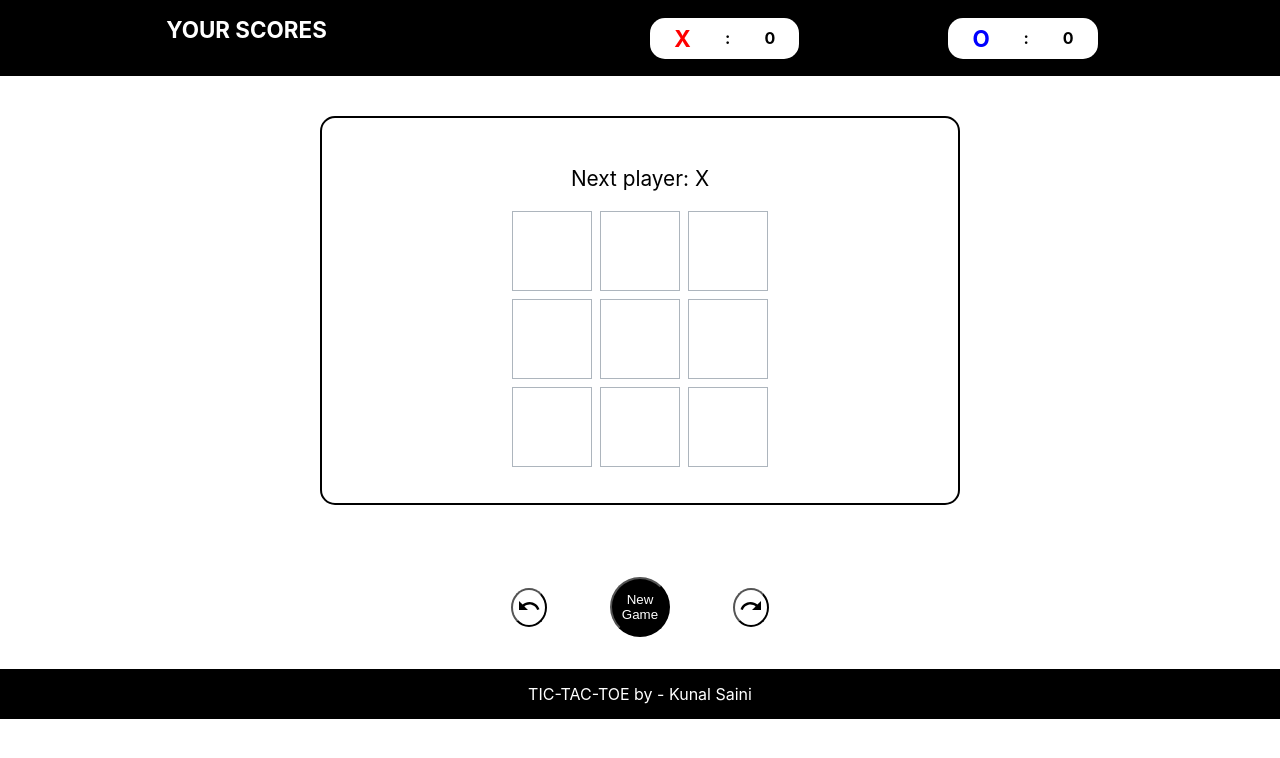
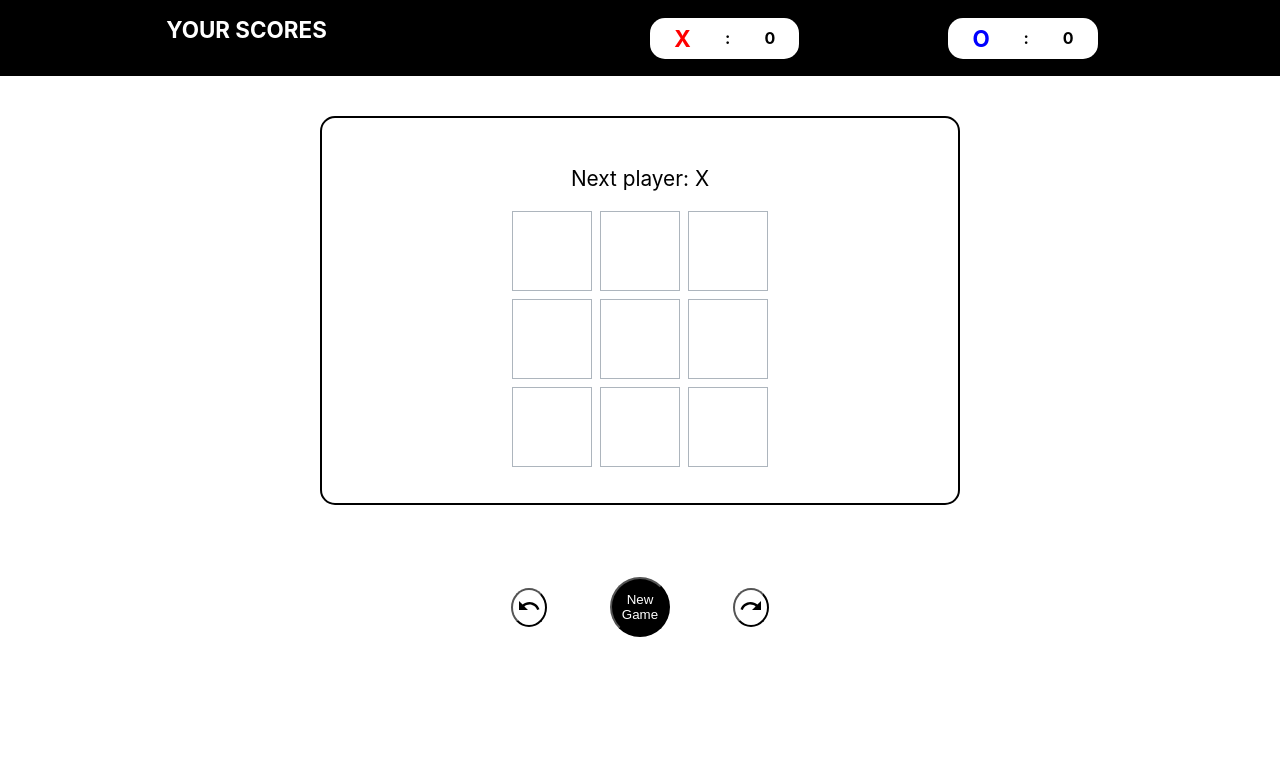
Before and after one commit to Kunal-Saini-22/TIC-TAC-TOE, a React (Create React App) app: page / in a window 1280 px wide. Shown: the top 758 px of the page. Built offline with nearby package versions, Linux system fonts and the light colour scheme.

Commit message:
commented app footer

```diff
--- a/src/App.jsx
+++ b/src/App.jsx
@@ -255,7 +255,7 @@ return(<>
     {/* <MoveList moves = {historyArr} jumpToMove={jumpToMove}/> */}
     <IconGroup  onIconClick={handleUndoRedo} onNewGame={handleNewGame} />
     </div>
-    <div className='footer'><div className='content'>
-    TIC-TAC-TOE  by - Kunal Saini</div></div>
+    {/* <div className='footer'><div className='content'>
+    TIC-TAC-TOE  by - Kunal Saini</div></div> */}
   </>);
 }
```
